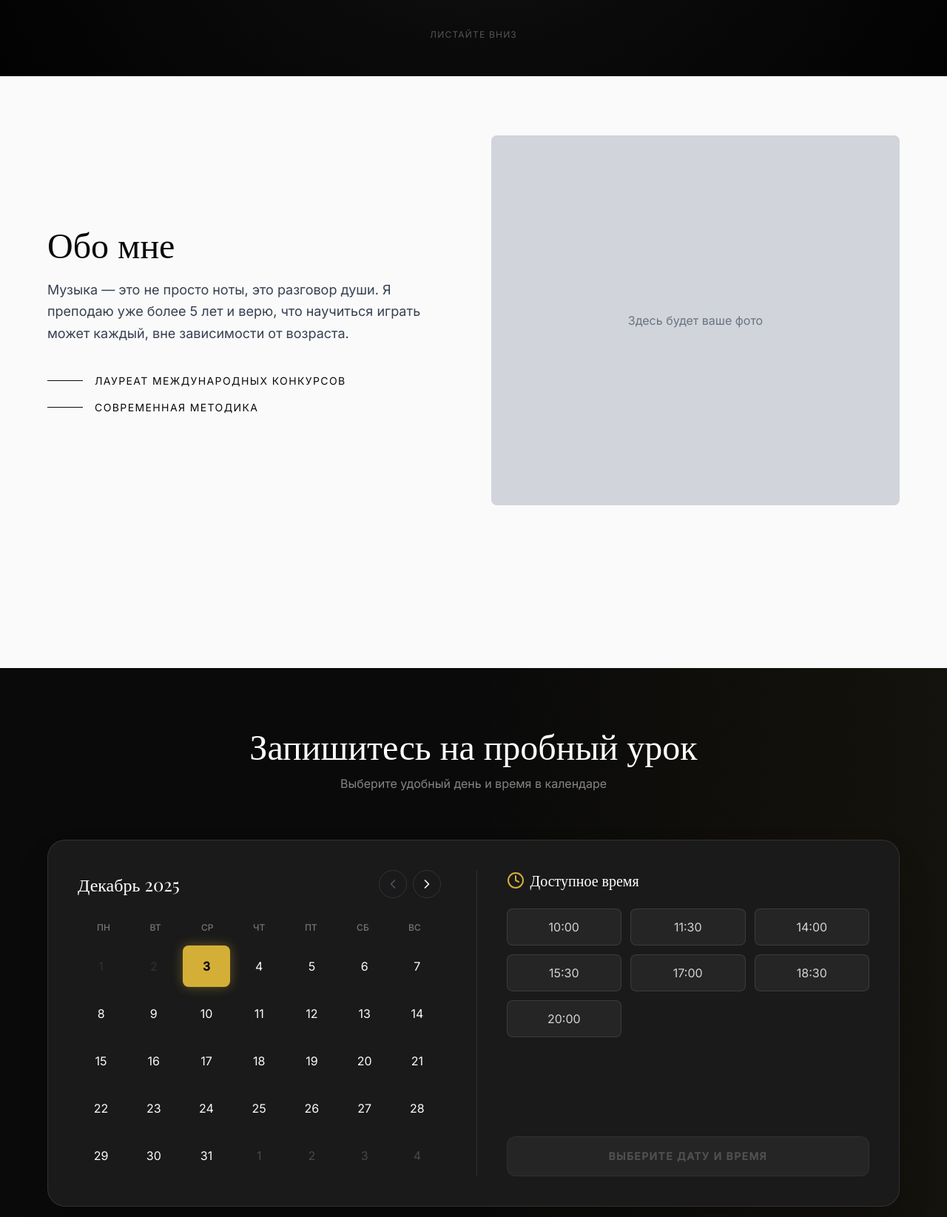
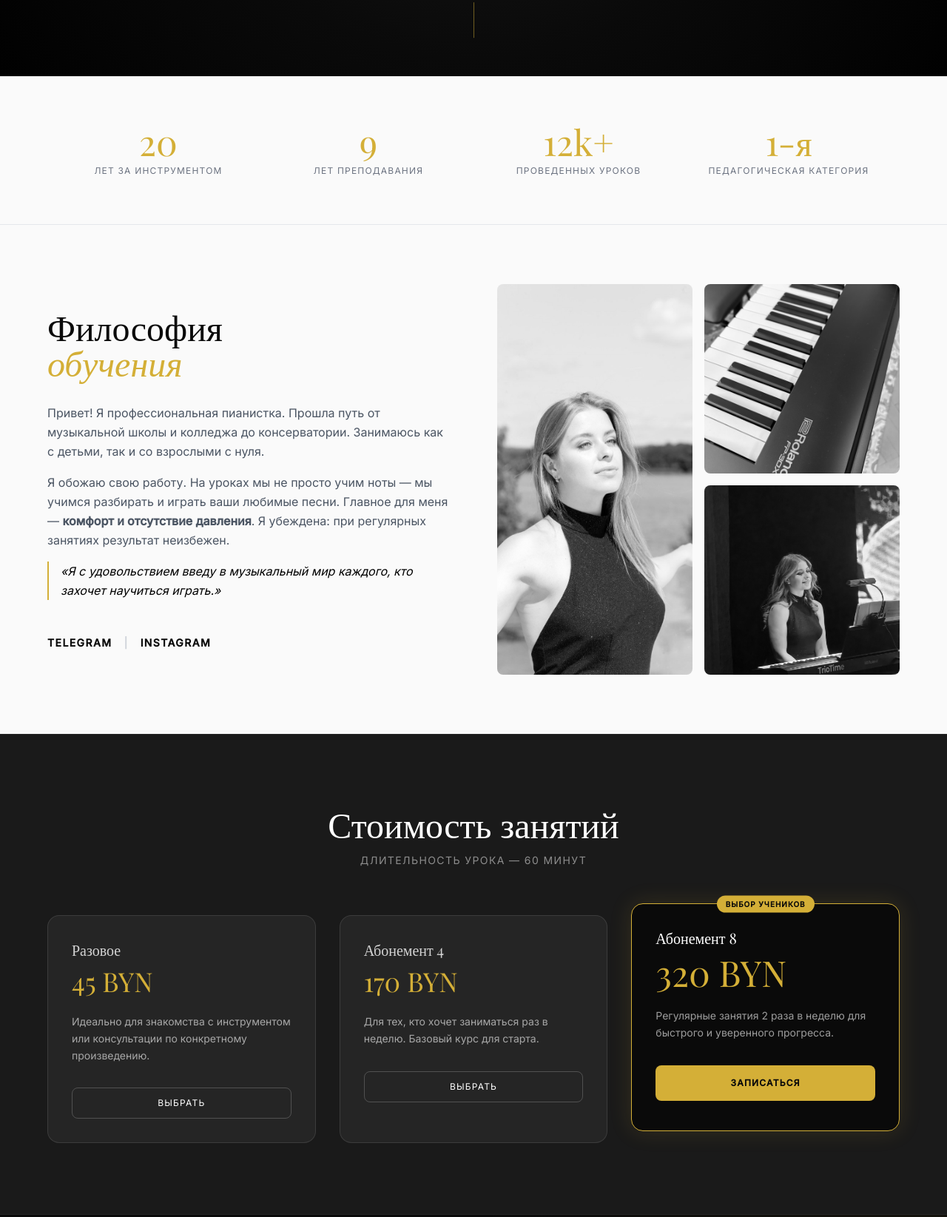
Before and after one commit to liber10/piano-art-web, an Astro site: page / in a window 1280 px wide. Shown: the part 697-2342 px from the top of the page at 74% size. Built offline with nearby package versions, Linux system fonts and the light colour scheme; Astro itself is replaced by a stand-in of ours; a web font is replaced by a local one.

Commit message:
Add content and prices

```diff
--- a/src/pages/index.astro
+++ b/src/pages/index.astro
@@ -1,76 +1,166 @@
 ---
-// 1. Импорты
 import AudioPlayer from '../components/AudioPlayer.jsx';
 import BookingCalendar from '../components/BookingCalendar.jsx';
 import Layout from '../layouts/Layout.astro';
 ---
 
-<Layout title="Уроки фортепиано | Музыка и Вдохновение">
+<Layout title="Юлия Ралько | Уроки фортепиано в Минске">
 	<main>
 
 		<section class="relative h-screen flex flex-col items-center justify-center overflow-hidden">
 
-			<div class="absolute inset-0 bg-[radial-gradient(circle_at_center,_var(--tw-gradient-stops))] from-piano-dark via-piano-black to-black opacity-80 z-0"></div>
+			<div class="absolute inset-0 bg-[radial-gradient(circle_at_center,_var(--tw-gradient-stops))] from-piano-dark via-piano-black to-black opacity-90 z-0"></div>
 
-			<div class="relative z-10 text-center px-4 max-w-4xl mx-auto space-y-8 animate-fade-in">
-				<p class="text-gold-accent tracking-[0.2em] uppercase text-sm md:text-base font-light">
-					Профессиональное обучение музыке
+			<div class="relative z-10 text-center px-4 max-w-5xl mx-auto space-y-8 animate-fade-in">
+				<p class="text-gold-accent tracking-[0.3em] uppercase text-xs md:text-sm font-medium">
+					Минск • Online • Offline
 				</p>
-				<h1 class="font-serif text-5xl md:text-7xl lg:text-8xl leading-tight">
-					Почувствуй <br/>
-					<span class="italic text-gold-accent">мелодию</span> жизни
+				<h1 class="font-serif text-5xl md:text-7xl lg:text-8xl leading-tight text-white">
+					Юлия <span class="text-gold-accent italic">Ралько</span>
 				</h1>
-				<p class="text-gray-400 max-w-xl mx-auto text-lg font-light leading-relaxed">
-					Индивидуальные уроки фортепиано для тех, кто мечтает играть сердцем.
-					От классики до неоклассики.
+				<p class="text-white/80 max-w-2xl mx-auto text-lg md:text-xl font-light leading-relaxed font-serif italic">
+					«Моя цель — сделать из каждого ученика самостоятельного музыканта»
 				</p>
 
 				<div class="flex flex-col md:flex-row gap-6 justify-center items-center pt-8">
-					<a href="#booking" class="group relative px-8 py-4 bg-transparent border border-gold-accent text-gold-accent hover:bg-gold-accent hover:text-piano-black transition-all duration-300">
-						<span class="uppercase tracking-widest text-sm">Записаться на урок</span>
+					<a href="#booking" class="group relative px-10 py-4 bg-gold-accent text-piano-black font-bold uppercase tracking-widest text-sm hover:bg-white transition-all duration-300 rounded-sm">
+						Записаться на урок
 					</a>
 					<AudioPlayer client:load />
 				</div>
 			</div>
 
-			<div class="absolute bottom-10 animate-bounce">
-				<span class="text-white/30 text-xs tracking-widest uppercase">Листайте вниз</span>
+			<div class="absolute bottom-10 animate-bounce flex flex-col items-center gap-2 opacity-50">
+				<span class="w-[1px] h-12 bg-gold-accent"></span>
 			</div>
 		</section>
 
-		<section id="about" class="min-h-screen bg-piano-white text-piano-black py-20 px-6">
-			<div class="max-w-6xl mx-auto grid md:grid-cols-2 gap-12 items-center">
-				<div class="space-y-6">
-					<h2 class="font-serif text-5xl mb-6">Обо мне</h2>
-					<p class="text-lg text-gray-700 leading-relaxed">
-						Музыка — это не просто ноты, это разговор души. Я преподаю уже более 5 лет и верю, что научиться играть может каждый, вне зависимости от возраста.
-					</p>
-					<ul class="space-y-4 pt-4">
-						<li class="flex items-center gap-4">
-							<span class="w-12 h-[1px] bg-piano-black"></span>
-							<span class="uppercase tracking-widest text-sm">Лауреат международных конкурсов</span>
-						</li>
-						<li class="flex items-center gap-4">
-							<span class="w-12 h-[1px] bg-piano-black"></span>
-							<span class="uppercase tracking-widest text-sm">Современная методика</span>
-						</li>
-					</ul>
+		<section class="bg-piano-white text-piano-black py-16 border-b border-gray-200">
+			<div class="max-w-6xl mx-auto px-6 grid grid-cols-2 md:grid-cols-4 gap-8 text-center">
+				<div class="space-y-2">
+					<p class="text-4xl md:text-5xl font-serif text-gold-accent">20</p>
+					<p class="text-xs uppercase tracking-widest text-gray-500">Лет за инструментом</p>
 				</div>
-				<div class="relative h-[500px] bg-gray-200 overflow-hidden rounded-lg">
-					<div class="absolute inset-0 bg-gray-300 flex items-center justify-center text-gray-500">
-						Здесь будет ваше фото
-					</div>
+				<div class="space-y-2">
+					<p class="text-4xl md:text-5xl font-serif text-gold-accent">9</p>
+					<p class="text-xs uppercase tracking-widest text-gray-500">Лет преподавания</p>
+				</div>
+				<div class="space-y-2">
+					<p class="text-4xl md:text-5xl font-serif text-gold-accent">12k+</p>
+					<p class="text-xs uppercase tracking-widest text-gray-500">Проведенных уроков</p>
+				</div>
+				<div class="space-y-2">
+					<p class="text-4xl md:text-5xl font-serif text-gold-accent">1-я</p>
+					<p class="text-xs uppercase tracking-widest text-gray-500">Педагогическая категория</p>
 				</div>
 			</div>
 		</section>
 
-		<section id="booking" class="min-h-screen bg-piano-black py-20 px-4 relative flex items-center">
+		<section id="about" class="bg-piano-white text-piano-black py-20 px-6">
+			<div class="max-w-6xl mx-auto grid md:grid-cols-2 gap-16 items-center">
+
+				<div class="space-y-8">
+					<h2 class="font-serif text-5xl mb-6">Философия <br/><span class="italic text-gold-accent">обучения</span></h2>
+
+					<div class="prose text-gray-600 leading-relaxed space-y-4">
+						<p>
+							Привет! Я профессиональная пианистка. Прошла путь от музыкальной школы и колледжа до консерватории.
+							Занимаюсь как с детьми, так и со взрослыми с нуля.
+						</p>
+						<p>
+							Я обожаю свою работу. На уроках мы не просто учим ноты — мы учимся разбирать и играть ваши любимые песни.
+							Главное для меня — <strong>комфорт и отсутствие давления</strong>. Я убеждена: при регулярных занятиях
+							результат неизбежен.
+						</p>
+						<p class="italic text-black border-l-2 border-gold-accent pl-4">
+							«Я с удовольствием введу в музыкальный мир каждого, кто захочет научиться играть.»
+						</p>
+					</div>
+
+					<div class="pt-4 flex gap-4 text-sm font-bold tracking-widest uppercase">
+						<a href="https://t.me/yuliya_ralko" target="_blank" class="flex items-center gap-2 hover:text-gold-accent transition-colors">
+							Telegram
+						</a>
+						<span class="text-gray-300">|</span>
+						<a href="https://instagram.com/yuliya_ralko" target="_blank" class="flex items-center gap-2 hover:text-gold-accent transition-colors">
+							Instagram
+						</a>
+					</div>
+				</div>
+
+				<div class="grid grid-cols-2 gap-4 h-full">
+					<div class="row-span-2 relative group overflow-hidden rounded-lg">
+						<img src="/yulia.jpg" alt="Юлия Ралько" class="w-full h-full object-cover grayscale group-hover:grayscale-0 transition-all duration-700 transform group-hover:scale-105" />
+					</div>
+					<div class="relative group overflow-hidden rounded-lg h-48 md:h-64">
+						<img src="/piano1.jpg" alt="Инструмент" class="w-full h-full object-cover grayscale group-hover:grayscale-0 transition-all duration-700 transform group-hover:scale-105" />
+					</div>
+					<div class="relative group overflow-hidden rounded-lg h-48 md:h-64">
+						<img src="/concert.jpg" alt="Концерт" class="w-full h-full object-cover grayscale group-hover:grayscale-0 transition-all duration-700 transform group-hover:scale-105" />
+					</div>
+				</div>
+
+			</div>
+		</section>
+
+		<section id="lessons" class="bg-piano-dark py-24 px-6 text-white border-y border-white/5">
+			<div class="max-w-6xl mx-auto">
+				<div class="text-center mb-16 space-y-4">
+					<h2 class="font-serif text-4xl md:text-5xl">Стоимость занятий</h2>
+					<p class="text-white/50 uppercase tracking-widest text-sm">Длительность урока — 60 минут</p>
+				</div>
+
+				<div class="grid md:grid-cols-3 gap-8">
+
+					<div class="bg-white/5 p-8 rounded-2xl border border-white/10 hover:border-gold-accent transition-colors group">
+						<h3 class="text-xl font-serif mb-2 text-white/80">Разовое</h3>
+						<div class="text-4xl font-serif text-gold-accent mb-6">45 BYN</div>
+						<p class="text-sm text-white/60 mb-8 leading-relaxed">
+							Идеально для знакомства с инструментом или консультации по конкретному произведению.
+						</p>
+						<a href="#booking" class="block w-full py-3 text-center border border-white/20 text-xs uppercase tracking-widest hover:bg-gold-accent hover:border-gold-accent hover:text-piano-black transition-all rounded-lg">
+							Выбрать
+						</a>
+					</div>
+
+					<div class="bg-white/5 p-8 rounded-2xl border border-white/10 hover:border-gold-accent transition-colors group relative">
+						<h3 class="text-xl font-serif mb-2 text-white/80">Абонемент 4</h3>
+						<div class="text-4xl font-serif text-gold-accent mb-6">170 BYN</div>
+						<p class="text-sm text-white/60 mb-8 leading-relaxed">
+							Для тех, кто хочет заниматься раз в неделю. Базовый курс для старта.
+						</p>
+						<a href="#booking" class="block w-full py-3 text-center border border-white/20 text-xs uppercase tracking-widest hover:bg-gold-accent hover:border-gold-accent hover:text-piano-black transition-all rounded-lg">
+							Выбрать
+						</a>
+					</div>
+
+					<div class="bg-piano-black p-8 rounded-2xl border border-gold-accent shadow-[0_0_30px_rgba(212,175,55,0.15)] relative transform md:-translate-y-4">
+						<div class="absolute top-0 left-1/2 -translate-x-1/2 -translate-y-1/2 bg-gold-accent text-piano-black text-[10px] uppercase font-bold px-3 py-1 rounded-full tracking-widest">
+							Выбор учеников
+						</div>
+						<h3 class="text-xl font-serif mb-2 text-white">Абонемент 8</h3>
+						<div class="text-5xl font-serif text-gold-accent mb-6">320 BYN</div>
+						<p class="text-sm text-white/60 mb-8 leading-relaxed">
+							Регулярные занятия 2 раза в неделю для быстрого и уверенного прогресса.
+						</p>
+						<a href="#booking" class="block w-full py-4 text-center bg-gold-accent text-piano-black text-xs uppercase tracking-widest font-bold hover:bg-white transition-all rounded-lg">
+							Записаться
+						</a>
+					</div>
+
+				</div>
+			</div>
+		</section>
+
+		<section id="booking" class="min-h-screen bg-piano-black py-20 px-4 relative flex flex-col items-center justify-center">
 			<div class="absolute top-0 right-0 w-1/2 h-full bg-gradient-to-l from-gold-accent/5 to-transparent pointer-events-none"></div>
 
-			<div class="max-w-6xl mx-auto w-full relative z-10">
-				<div class="text-center mb-16">
-					<h2 class="font-serif text-4xl md:text-5xl text-white mb-4">Запишитесь на пробный урок</h2>
-					<p class="text-white/50">Выберите удобный день и время в календаре</p>
+			<div class="max-w-6xl mx-auto w-full relative z-10 space-y-12">
+				<div class="text-center">
+					<h2 class="font-serif text-4xl md:text-5xl text-white mb-4">Начните свой путь</h2>
+					<p class="text-white/50 flex flex-col md:flex-row items-center justify-center gap-2 md:gap-6">
+						<span class="flex items-center gap-2"><svg xmlns="http://www.w3.org/2000/svg" width="16" height="16" viewBox="0 0 24 24" fill="none" stroke="currentColor" stroke-width="2" stroke-linecap="round" stroke-linejoin="round" class="text-gold-accent"><path d="M20 10c0 6-8 12-8 12s-8-6-8-12a8 8 0 0 1 16 0Z"/><circle cx="12" cy="10" r="3"/></svg> г. Минск, пр. Машерова 9</span>
+					</p>
 				</div>
 
 				<BookingCalendar client:visible />
```
Also changed, not shown: public/concert.jpg (added), public/piano1.jpg (added), public/yulia.jpg (added).
